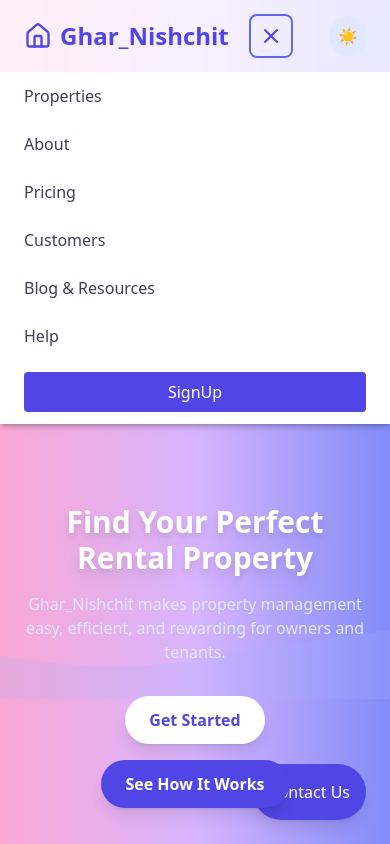
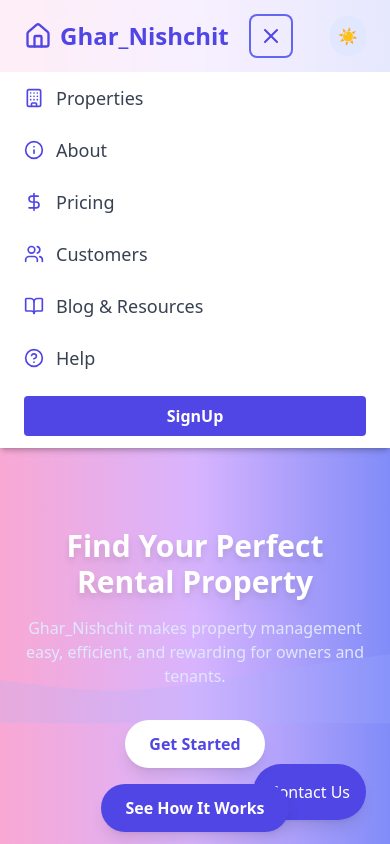
Before and after one commit to Soumyodeep-Dey/Ghar_Nishchit, a React (Vite) app in the folder frontend/UI/: page / in a window 390 px wide. Both pictures are taken after a click on the button 271 px from the left and 36 px from the top of the page. Shown: the top 844 px of the page. Built offline with nearby package versions, Linux system fonts and the light colour scheme.

Commit message:
icons added for mobile too

```diff
--- a/frontend/UI/src/components/landing.jsx
+++ b/frontend/UI/src/components/landing.jsx
@@ -181,12 +181,12 @@ export default function Landing() {
 
   // Define your mobile menu items as an array (reuse desktopMenu if you want the same items)
   const mobileMenu = [
-    { href: "#properties", label: "Properties" },
-    { href: "#about", label: "About" },
-    { href: "#pricing", label: "Pricing" },
-    { href: "#customers", label: "Customers" },
-    { href: "#blog", label: "Blog & Resources" },
-    { href: "#help", label: "Help" },
+    { href: "#properties", label: "Properties", icon: Building },
+    { href: "#about", label: "About", icon: Info },
+    { href: "#pricing", label: "Pricing", icon: DollarSign },
+    { href: "#customers", label: "Customers", icon: Users },
+    { href: "#blog", label: "Blog & Resources", icon: BookOpen },
+    { href: "#help", label: "Help", icon: HelpCircle },
   ];
 
   return (
@@ -259,23 +259,24 @@ export default function Landing() {
             role="menu"
             aria-label="Mobile menu"
           >
-            {mobileMenu.map(({ href, label }) => (
+            {mobileMenu.map(({ href, label, icon: Icon }) => (
               <li role="none" key={href}>
                 <a
                   href={href}
                   role="menuitem"
                   tabIndex={0}
-                  className="block px-6 py-3 text-gray-700 hover:bg-indigo-200 focus:outline-none focus:bg-indigo-200 transition-colors"
+                  className="flex items-center space-x-3 px-6 py-3 text-gray-700 hover:bg-indigo-100 focus:outline-none focus:bg-indigo-200 transition-colors text-lg"
                   onClick={() => setMenuOpen(false)}
                 >
-                  {label}
+                  <Icon size={20} className="text-indigo-600" aria-hidden="true" />
+                  <span>{label}</span>
                 </a>
               </li>
             ))}
             <li role="none" className="px-6 py-3">
               <Link
                 to="/signup"
-                className="block bg-indigo-600 text-white px-4 py-2 rounded hover:bg-indigo-700 transition text-center"
+                className="block bg-indigo-600 text-white px-4 py-2 rounded hover:bg-indigo-700 transition text-center font-semibold"
                 onClick={() => setMenuOpen(false)}
               >
                 SignUp
```
